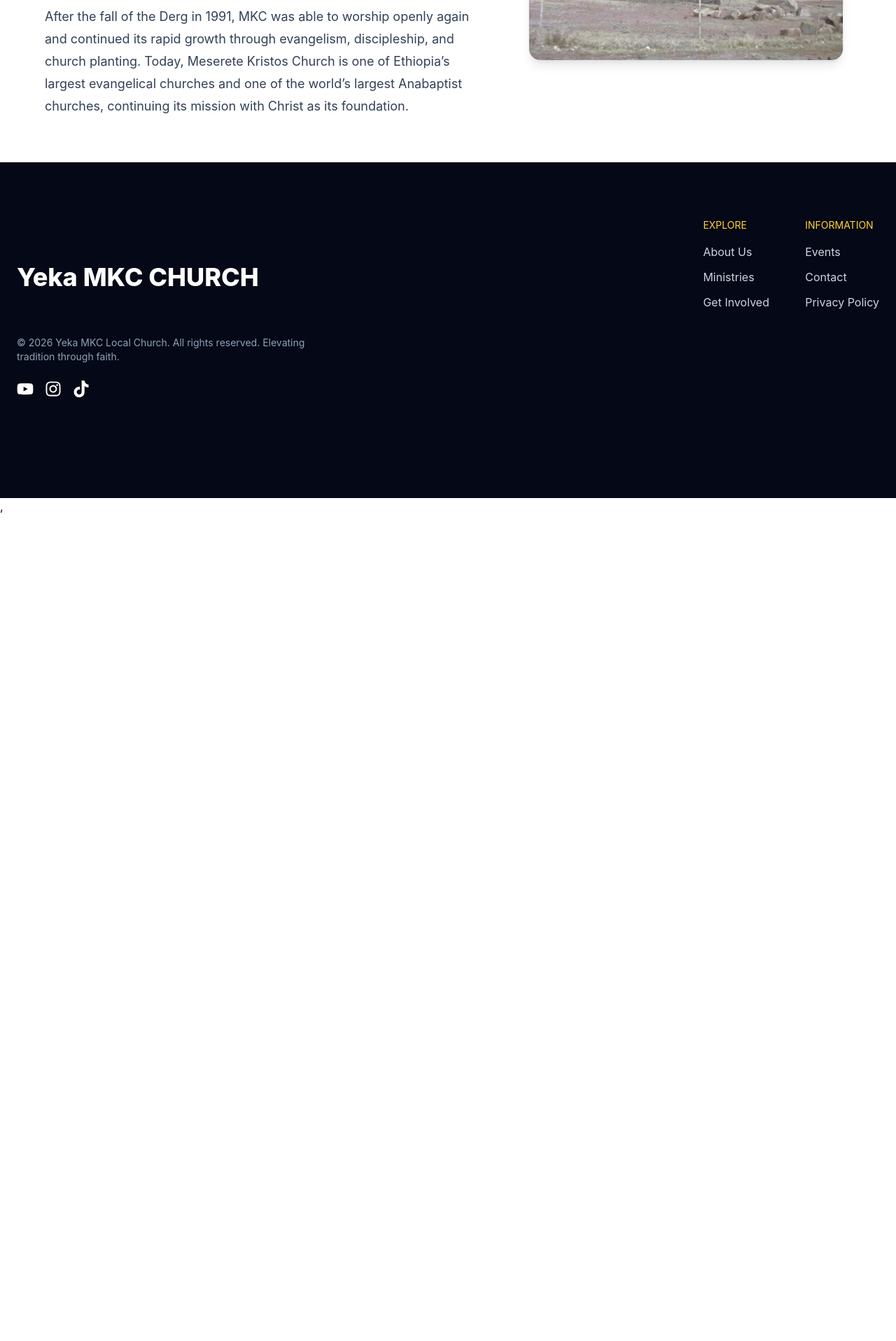
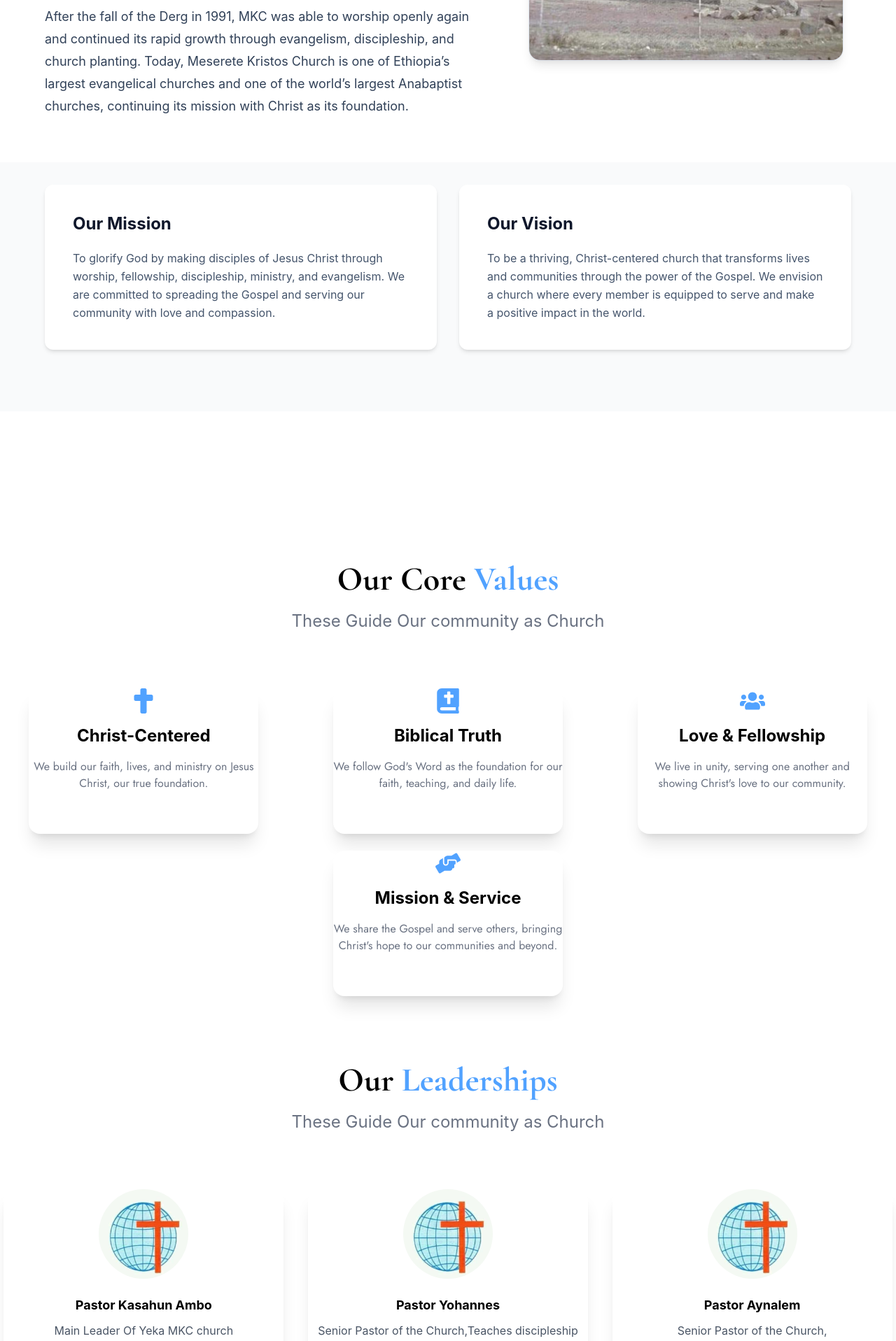
Before and after one commit to Paulos-g/Yeka-MKC, a React (Vite) app: page /about in a window 1280 px wide. Shown: the part 880-2797 px from the top of the page at 70% size. Before the commit the page ends 1616 px from the top, so only its background shows below. Built offline with nearby package versions, Linux system fonts and the light colour scheme.

Commit message:
Finish About Page

```diff
--- /dev/null
+++ b/src/Components/Cores.tsx
@@ -0,0 +1,62 @@
+import { FaCross, FaBible, FaUsers, FaHandsHelping } from "react-icons/fa";
+
+const churchData = [
+  {
+    id: 1,
+    icon: [<FaCross />],
+    title: "Christ-Centered",
+    description:
+      "We build our faith, lives, and ministry on Jesus Christ, our true foundation.",
+  },
+  {
+    id: 2,
+    icon: [<FaBible />],
+    title: "Biblical Truth",
+    description:
+      "We follow God's Word as the foundation for our faith, teaching, and daily life.",
+  },
+  {
+    id: 3,
+    icon: [<FaUsers />],
+    title: "Love & Fellowship",
+    description:
+      "We live in unity, serving one another and showing Christ's love to our community.",
+  },
+  {
+    id: 4,
+    icon: [<FaHandsHelping />],
+    title: "Mission & Service",
+    description:
+      "We share the Gospel and serve others, bringing Christ's hope to our communities and beyond.",
+  },
+];
+
+function Core() {
+  return (
+    <div>
+      <div
+        className="flex  flex-wrap justify-around mt-8 gap-6
+        "
+      >
+        {churchData.map((church, id) => (
+          <div
+            key={church.id}
+            className="bg-white max-w-82 h-52 rounded-2xl shadow-xl hover:bg-amber-100 transition-all ease-in-out duration-300"
+          >
+            <div className="flex justify-center">
+              <span className="text-blue-400 text-4xl mb-4">{church.icon}</span>
+            </div>
+            <p className="text-2xl font-bold mb-4 text-center">
+              {church.title}
+            </p>
+            <p className="text-base font-jost text-gray-500 text-center">
+              {church.description}
+            </p>
+          </div>
+        ))}
+      </div>
+    </div>
+  );
+}
+
+export default Core;
--- /dev/null
+++ b/src/Components/LeadersCard.tsx
@@ -0,0 +1,47 @@
+import MKC from "../assets/MKC logo.jpg";
+
+const Leaders = [
+  {
+    id: 1,
+    img: MKC,
+    name: "Pastor Kasahun Ambo",
+    tag: "Main Leader Of Yeka MKC church",
+  },
+  {
+    id: 2,
+    img: MKC,
+    name: "Pastor Yohannes",
+    tag: "Senior Pastor of the Church,Teaches discipleship",
+  },
+  {
+    id: 3,
+    img: MKC,
+    name: "Pastor Aynalem",
+    tag: "Senior Pastor of the Church,",
+  },
+];
+
+function Leadership() {
+  return (
+    <div className="flex justify-around flex-wrap gap-6 mb-9">
+      {Leaders.map((content) => (
+        <div
+          key={content.id}
+          className="bg-white w-100 h-62 rounded-2xl shadow-xl hover:bg-amber-100 transition-all ease-in-out duration-300"
+        >
+          <img
+            src={content.img}
+            alt="Leaders Pic"
+            className="w-32 h-32 rounded-full object-cover mx-auto mb-6"
+          />
+          <p className="text-center font-bold text-lg ">{content.name}</p>
+          <p className="text-center text-base mt-2.5 text-gray-600">
+            {content.tag}
+          </p>
+        </div>
+      ))}
+    </div>
+  );
+}
+
+export default Leadership;
--- /dev/null
+++ b/src/Components/ValAndVis.tsx
@@ -0,0 +1,36 @@
+import React from "react";
+
+const MissionVisionCards: React.FC = () => {
+  return (
+    <div className="bg-gray-50 p-8 h-89 flex items-start justify-center mb-30">
+      {/* Container for the cards */}
+      <div className="grid grid-cols-1 md:grid-cols-2 gap-8 max-w-6xl w-full">
+        {/* Our Mission Card */}
+        <div className="bg-white rounded-xl shadow-md p-8 md:p-10">
+          <h2 className="text-2xl font-bold text-slate-900 mb-5">
+            Our Mission
+          </h2>
+          <p className="text-slate-600 leading-relaxed">
+            To glorify God by making disciples of Jesus Christ through worship,
+            fellowship, discipleship, ministry, and evangelism. We are committed
+            to spreading the Gospel and serving our community with love and
+            compassion.
+          </p>
+        </div>
+
+        {/* Our Vision Card */}
+        <div className="bg-white rounded-xl shadow-md p-8 md:p-10">
+          <h2 className="text-2xl font-bold text-slate-900 mb-5">Our Vision</h2>
+          <p className="text-slate-600 leading-relaxed">
+            To be a thriving, Christ-centered church that transforms lives and
+            communities through the power of the Gospel. We envision a church
+            where every member is equipped to serve and make a positive impact
+            in the world.
+          </p>
+        </div>
+      </div>
+    </div>
+  );
+};
+
+export default MissionVisionCards;
--- a/src/Pages/About.tsx
+++ b/src/Pages/About.tsx
@@ -2,6 +2,10 @@
 import Footer from "../Components/Footer";
 import HeadingUnderline from "../Components/HeadingLine";
 import History from "../Components/Histories";
+import MissionVisionCards from "../Components/ValAndVis";
+
+import Leadership from "../Components/LeadersCard";
+import Core from "../Components/Cores";
 function About() {
   return (
     <>
@@ -11,12 +15,27 @@
           About <span className="text-blue-400"> Yeka MKC</span>
         </h1>
         <HeadingUnderline />
-        <p className="text-center text-2xl">
+        <p className="text-center text-2xl text-gray-500">
           Yeka MKC is Build in the Center of Christianinty Jesus Christ <br />{" "}
           With Vibrant Community and Strong Faith Located heart of In Addis
         </p>
       </div>
       <History />
+      <MissionVisionCards />
+      <h1 className="text-5xl font-cormorant pt-24 text-center font-bold">
+        Our Core <span className="text-blue-400"> Values</span>
+      </h1>
+      <p className="text-center text-2xl text-gray-500 mt-5 mb-20">
+        These Guide Our community as Church
+      </p>
+      <Core />
+      <h1 className="text-5xl font-cormorant pt-24 text-center font-bold">
+        Our <span className="text-blue-400"> Leaderships</span>
+      </h1>
+      <p className="text-center text-2xl text-gray-500 mt-5 mb-20">
+        These Guide Our community as Church
+      </p>
+      <Leadership />
 
       <Footer />
     </>
```
